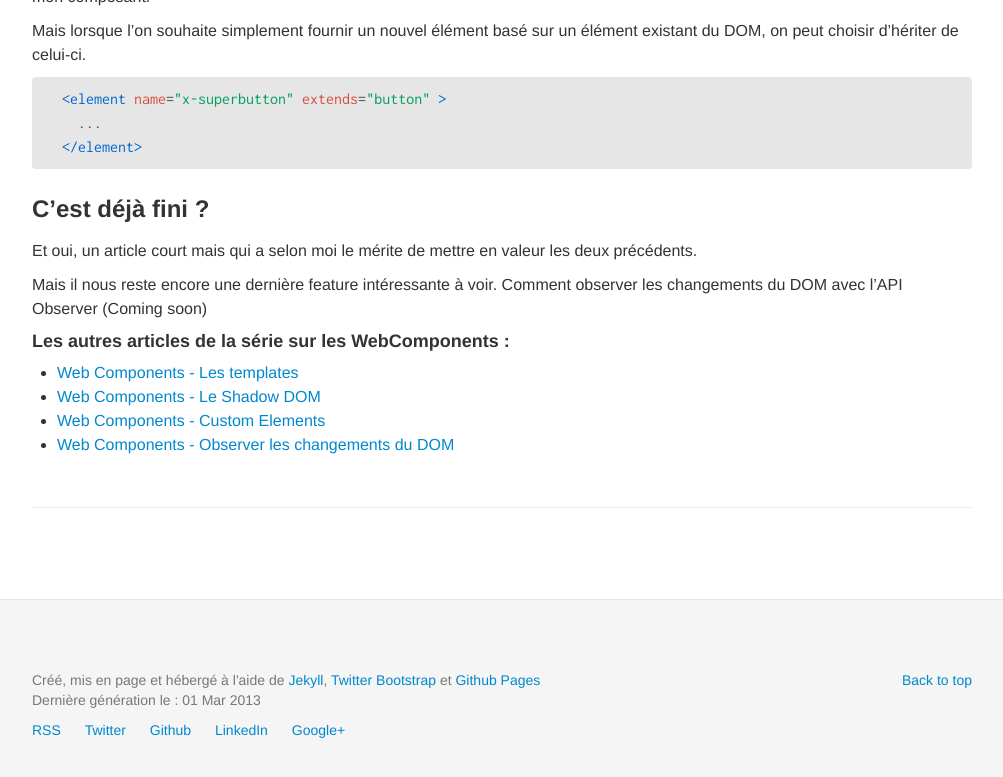
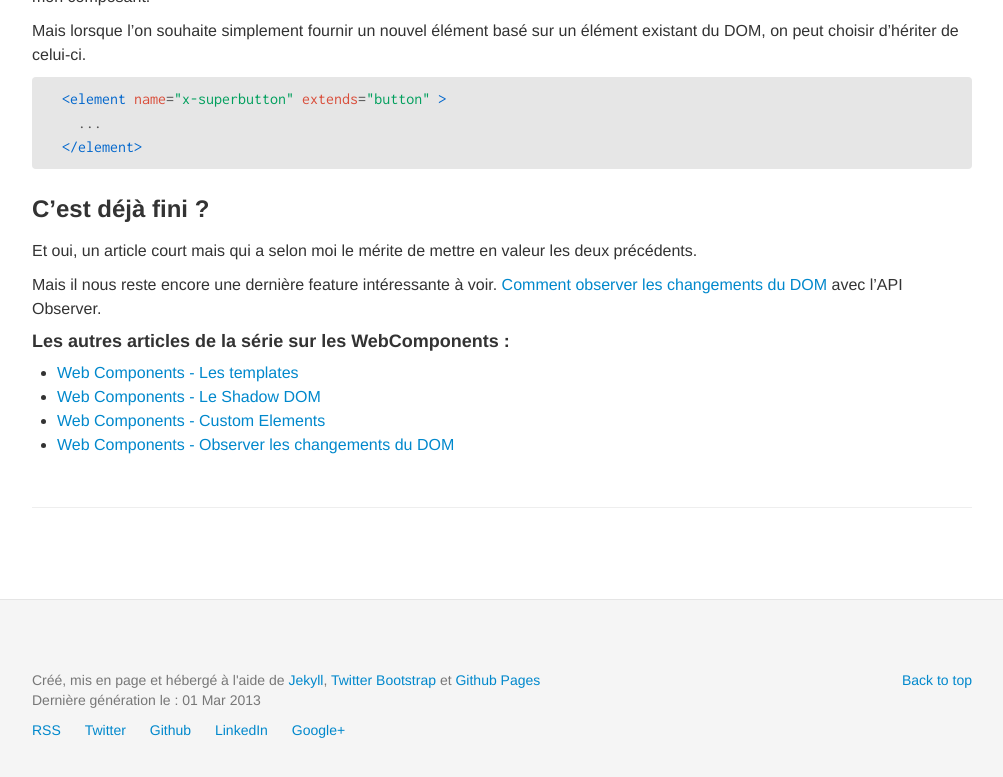
Before and after one commit to julienvey/julienvey.en, a Jekyll site: the page built from _posts/2013-02-22-custom-elements.md, in a window 1280 px wide and 900 px high, scrolled down 1331 px. Shown: the top 777 px of the window, without its empty margins (138-1141 px from the left). Built offline with Jekyll 4.4.1, drawn with Linux system fonts in a browser that asks for light colours; Markdown is read by kramdown in place of the engine named in the settings; comment, search, counter and statistics services are not loaded.

Commit message:
Mise a jour de lien

```diff
--- a/_posts/2013-02-22-custom-elements.md
+++ b/_posts/2013-02-22-custom-elements.md
@@ -77,7 +77,7 @@ Mais lorsque l'on souhaite simplement fournir un nouvel élément basé sur un
 
 Et oui, un article court mais qui a selon moi le mérite de mettre en valeur les deux précédents.
 
-Mais il nous reste encore une dernière feature intéressante à voir. Comment observer les changements du DOM avec l'API Observer (Coming soon)
+Mais il nous reste encore une dernière feature intéressante à voir. [Comment observer les changements du DOM](/2013/02/28/dom-observe/) avec l'API Observer.
 
 ####Les autres articles de la série sur les WebComponents :
 
```
